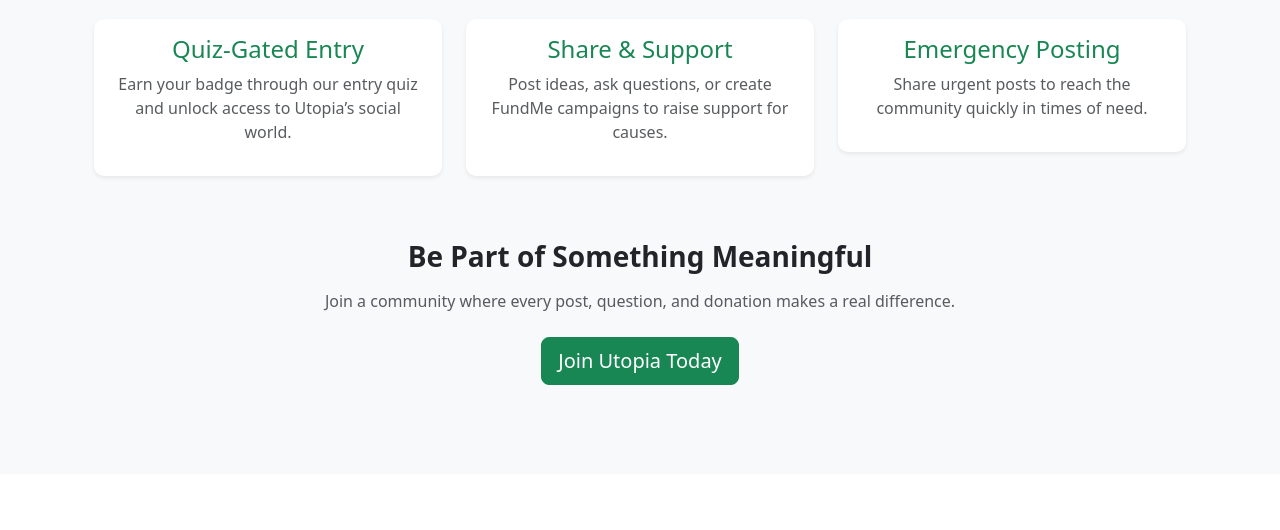
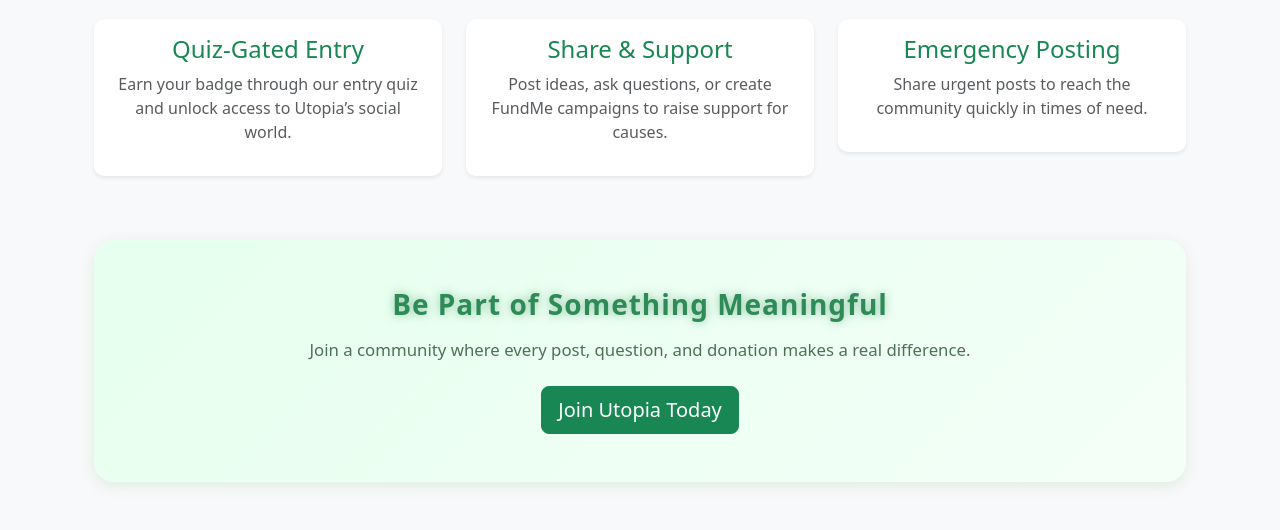
Before and after one commit to sdah24/Utopia, a Django app: page / in a window 1280 px wide. Shown: the part 326-856 px from the top of the page. Before the commit the page ends 711 px from the top, so only its background shows below. Run offline with Django 5.2, Linux system fonts and the light colour scheme.

Commit message:
homepage change slightly

```diff
--- a/templates/home.html
+++ b/templates/home.html
@@ -53,11 +53,26 @@
   </div>
 
   <!-- Call to Action -->
-  <div class="text-center">
-    <h3 class="fw-semibold mb-3">Be Part of Something Meaningful</h3>
-    <p class="text-muted mb-4">
-      Join a community where every post, question, and donation makes a real difference.
-    </p>
+<div class="text-center py-5"
+     style="background: linear-gradient(135deg, #e6ffee, #f4fff8);
+            border-radius: 20px;
+            box-shadow: 0 4px 15px rgba(0, 128, 0, 0.1);
+            padding: 40px 20px;">
+
+  <h3 class="fw-semibold mb-3"
+      style="color: #2e8b57;
+             text-shadow: 0 0 10px rgba(46, 139, 87, 0.5);
+             font-weight: 700;
+             letter-spacing: 1px;">
+    Be Part of Something Meaningful
+  </h3>
+
+  <p class="mb-4"
+     style="color: #4f7057;
+            font-size: 1.05rem;
+            margin-bottom: 20px;">
+    Join a community where every post, question, and donation makes a real difference.
+  </p>
     {% if not user.is_authenticated %}
       <a href="{% url 'accounts:register' %}" class="btn btn-success btn-lg">Join Utopia Today</a>
 
```
